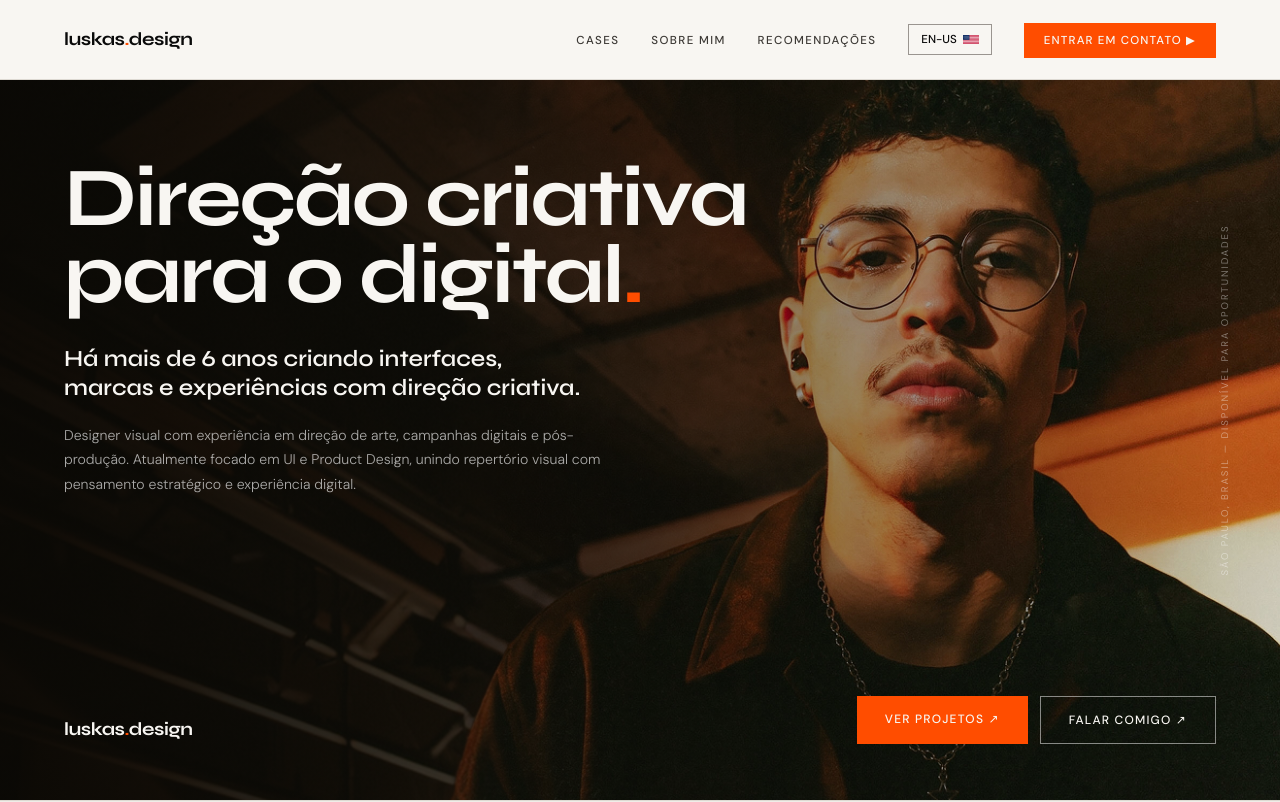
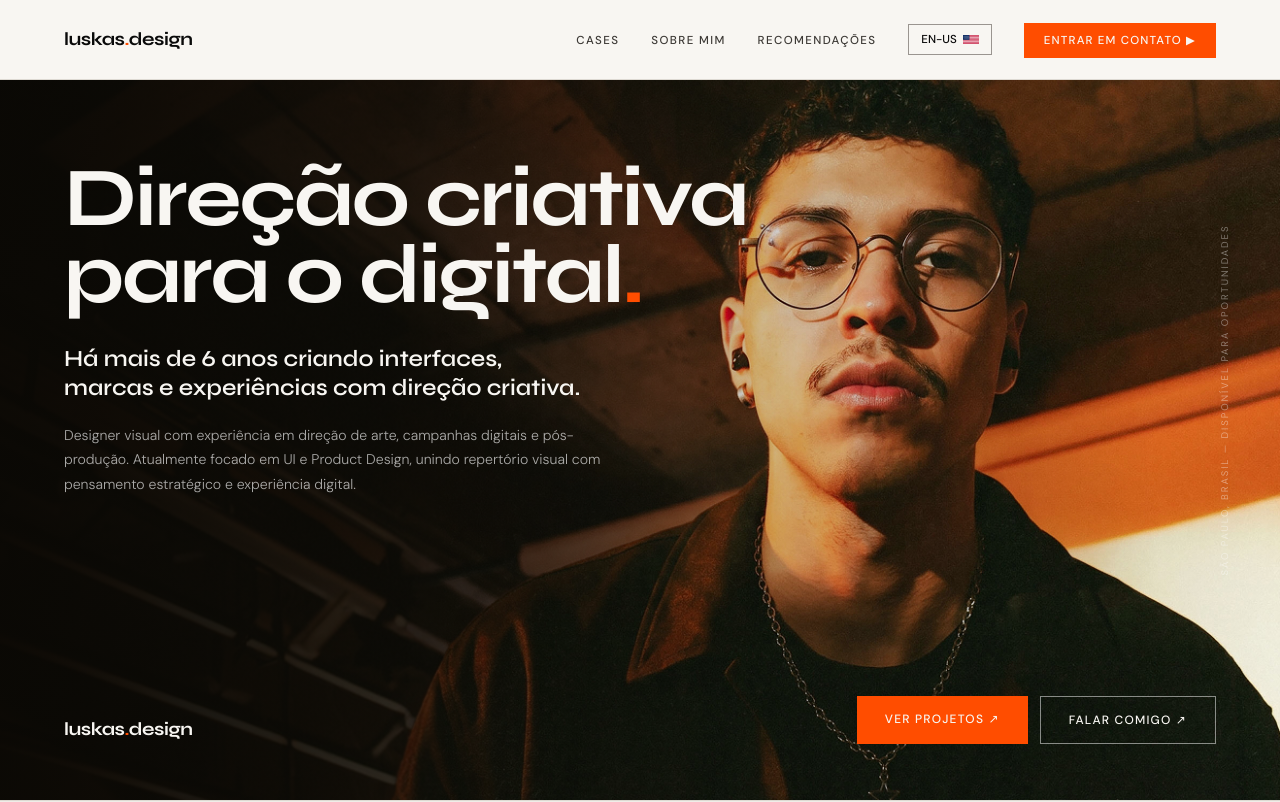
Before and after one commit to luskas-design/Portfolio-Luskas-Design, a Next.js app: page / in a window 1280 px wide. Shown: the top 802 px of the page. Built offline with nearby package versions, Linux system fonts and the light colour scheme.

Commit message:
fix: hero image position to right-top and softer gradient over face

```diff
--- a/src/components/Hero.tsx
+++ b/src/components/Hero.tsx
@@ -21,9 +21,9 @@ export default function Hero({ lang = 'pt' }: { lang?: Lang }) {
 
   return (
     <section id="top" className="relative min-h-screen flex flex-col justify-between overflow-hidden" style={{ background: '#1a1208' }}>
-      <div className="absolute inset-0 bg-cover bg-no-repeat bg-[65%_top] md:bg-center" style={{ backgroundImage: 'url(/images/hero.jpg)' }} />
+      <div className="absolute inset-0 bg-cover bg-no-repeat bg-[65%_top] md:bg-[right_top]" style={{ backgroundImage: 'url(/images/hero.jpg)' }} />
       <div className="absolute inset-0 md:hidden" style={{ background: 'linear-gradient(to bottom, rgba(10,8,4,0.05) 0%, rgba(10,8,4,0.55) 55%, rgba(10,8,4,0.92) 100%)' }} />
-      <div className="absolute inset-0 hidden md:block" style={{ background: 'linear-gradient(to right, rgba(10,8,4,0.82) 0%, rgba(10,8,4,0.55) 50%, rgba(10,8,4,0.15) 100%)' }} />
+      <div className="absolute inset-0 hidden md:block" style={{ background: 'linear-gradient(to right, rgba(10,8,4,0.92) 0%, rgba(10,8,4,0.7) 32%, rgba(10,8,4,0.2) 58%, rgba(10,8,4,0) 100%)' }} />
 
       {/* Vertical label */}
       <div className="hidden lg:flex absolute right-12 top-1/2 -translate-y-1/2 z-10 items-center">
```
